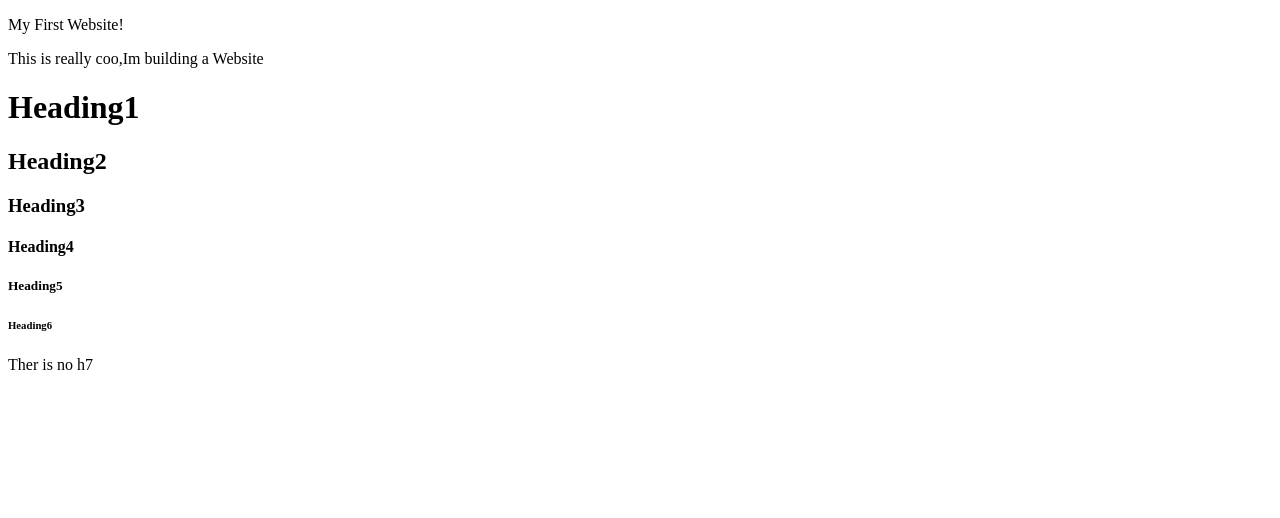
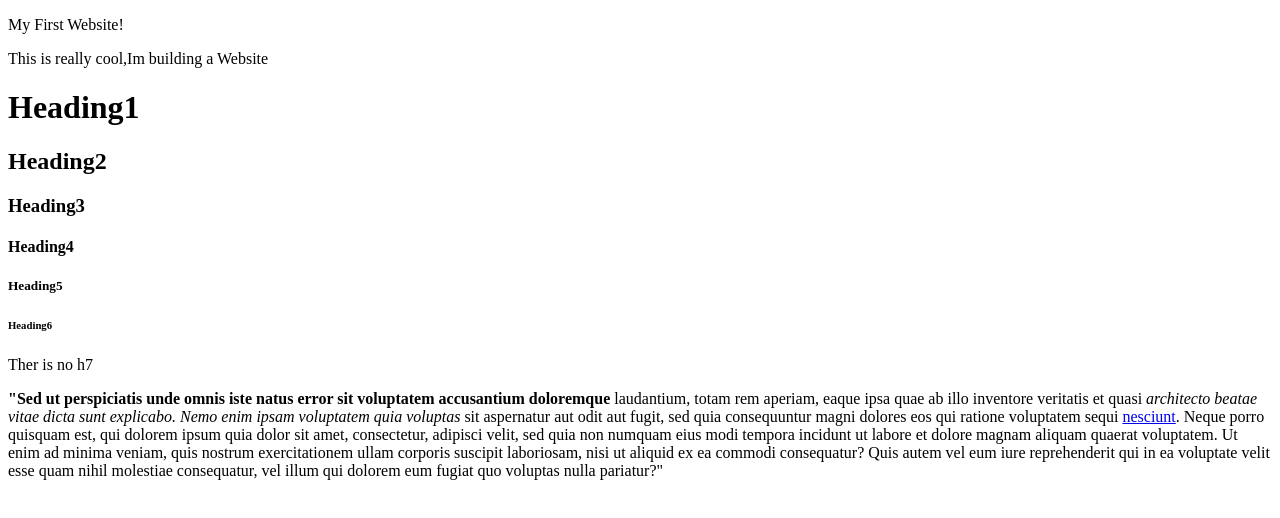
Before and after one commit to bndctplcrp/html, a plain HTML site: page index.html in a window 1280 px wide. Drawn offline with Linux system fonts and the light colour scheme.

Commit message:
added itallic ,bold, and link

```diff
--- a/index.html
+++ b/index.html
@@ -8,7 +8,7 @@
 <body>
     <p>My First Website!</p>
 
-    <p>This is really coo,Im building a Website</p>
+    <p>This is really cool,Im building a Website</p>
     <h1>Heading1</h1>
     <h2>Heading2</h2>
     <h3>Heading3</h3>
@@ -17,6 +17,12 @@
     <h6>Heading6</h6>
     <h7>Ther is no h7</h7>
 
+    <p><strong>"Sed ut perspiciatis unde omnis iste natus error sit voluptatem accusantium doloremque</strong>
+        laudantium, totam rem aperiam, eaque ipsa quae ab illo inventore veritatis et quasi
+        <em>architecto beatae vitae dicta sunt explicabo. Nemo enim ipsam voluptatem quia voluptas</em>
+        sit aspernatur aut odit aut fugit, sed quia consequuntur magni dolores eos qui ratione
+        voluptatem sequi <a href="http://www.google.com">nesciunt</a>. Neque porro quisquam est, qui dolorem ipsum quia dolor sit amet, consectetur, adipisci velit, sed quia non numquam eius modi tempora incidunt ut labore et dolore magnam aliquam quaerat voluptatem. Ut enim ad minima veniam, quis nostrum exercitationem ullam corporis suscipit laboriosam, nisi ut aliquid ex ea commodi consequatur? Quis autem vel eum iure reprehenderit qui in ea voluptate velit esse quam nihil molestiae consequatur, vel illum qui dolorem eum fugiat quo voluptas nulla pariatur?"</p>
+
 
 </body>
 </html>
```
